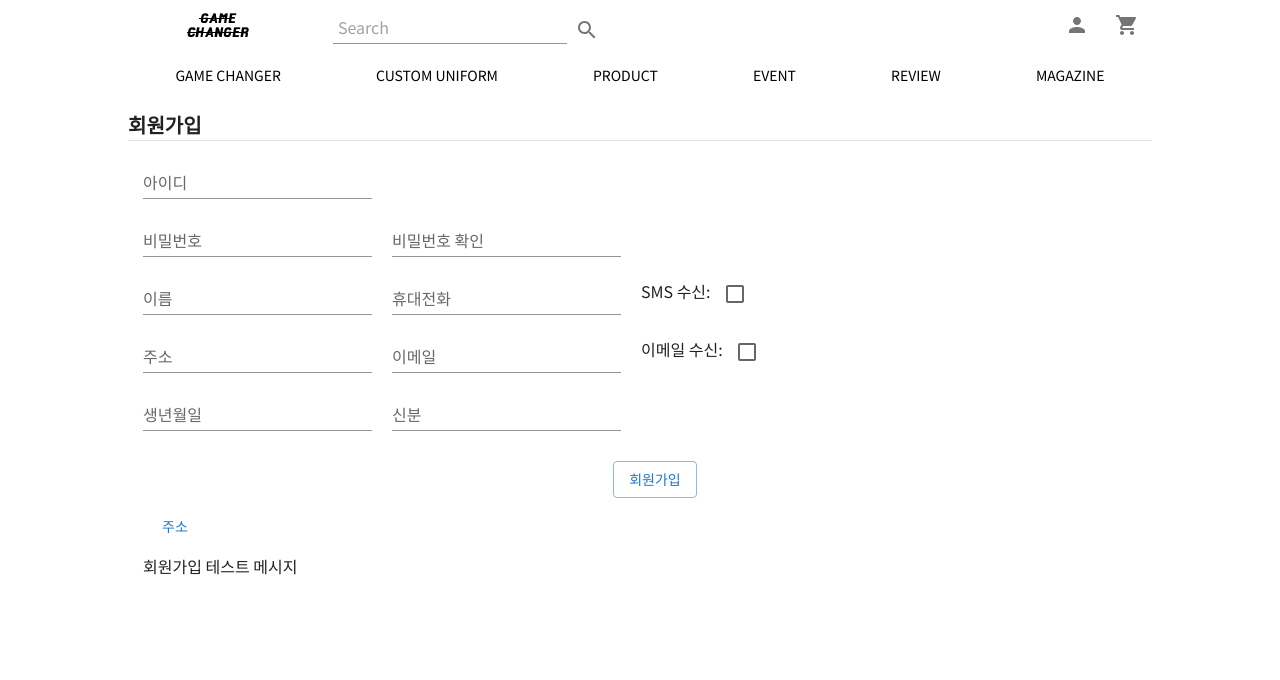
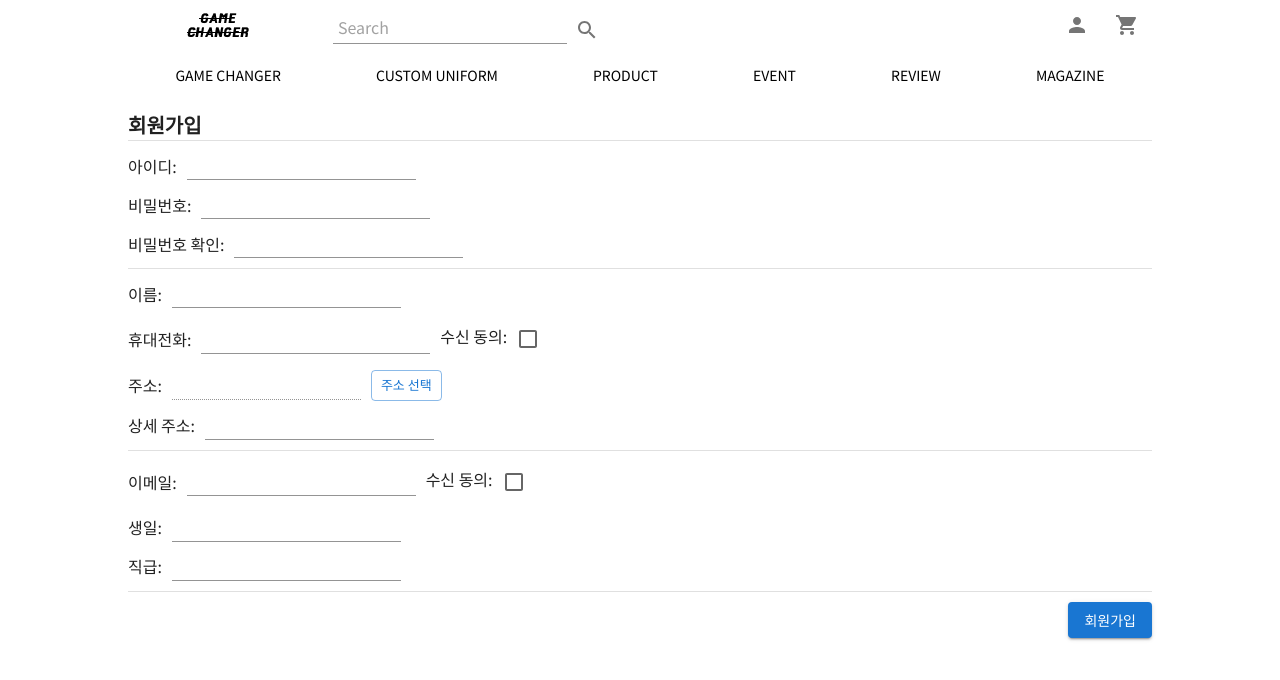
Before and after one commit to juicyaloe/changer-game, a React (Create React App) app: page /signup in a window 1280 px wide. Shown: the top 680 px of the page. Built offline with nearby package versions, Linux system fonts and the light colour scheme.

Commit message:
회원가입 구현

```diff
--- a/src/App.js
+++ b/src/App.js
@@ -28,10 +28,12 @@ import MyPage from './pages/mypage/mypage';
 import Cart from './pages/cart/cart';
 import Login from './pages/mypage/login';
 import SignUp from './pages/mypage/signup';
+import Popup from './components/common/popup';
 
 function App() {
   return (
     <Fragment>
+      <Popup />
       <CssBaseline />
       <TopBar />
       <Routes>
--- /dev/null
+++ b/src/components/common/normalTextField.tsx
@@ -0,0 +1,87 @@
+import TextField from '@mui/material/TextField';
+import Button from '@mui/material/Button';
+
+import styled from '@emotion/styled';
+
+import DaumPostcode from 'react-daum-postcode';
+import { useState } from 'react';
+
+const NormalTextFieldWrap = styled.div`
+  display: flex;
+  flex-direction: row;
+  align-items: center;
+
+  gap: 10px;
+`;
+
+const AddressPopup = styled.aside`
+  position: fixed;
+  top: 50%;
+  left: 50%;
+  transform: translate(-50%, -50%);
+
+  width: 80%;
+
+  z-index: 10;
+
+  border: 1px solid gray;
+`;
+
+type NormalTextFieldMode = 'password' | 'address' | 'none';
+
+interface NormalTextFieldType {
+  id: string;
+  text: string;
+  value: string;
+  onChangeValue: React.Dispatch<React.SetStateAction<string>>;
+  mode?: NormalTextFieldMode;
+}
+
+export default function NormalTextField({
+  id,
+  text,
+  value,
+  onChangeValue,
+  mode = 'none',
+}: NormalTextFieldType) {
+  const [isOpen, setOpen] = useState<boolean>(false);
+
+  const addressSelected = (data: any) => {
+    const roadAddress = data.roadAddress;
+    const zonecode = data.zonecode;
+    const bildingName = data.buildingName;
+
+    onChangeValue(`${roadAddress} (${bildingName}, ${zonecode})`);
+    setOpen(false);
+  };
+
+  return (
+    <NormalTextFieldWrap>
+      <label htmlFor={id}>{text}:</label>
+      <TextField
+        hiddenLabel
+        multiline={mode === 'address' ? true : false}
+        disabled={mode === 'address' ? true : false}
+        id={id}
+        size="small"
+        variant="standard"
+        type={mode === 'password' ? 'password' : ''}
+        value={value}
+        onChange={(e) => onChangeValue(e.target.value)}
+      />
+      {mode === 'address' && (
+        <Button variant="outlined" size="small" onClick={() => setOpen(true)}>
+          주소 선택
+        </Button>
+      )}
+      {isOpen && (
+        <AddressPopup>
+          <DaumPostcode
+            onComplete={addressSelected}
+            autoClose={false}
+          ></DaumPostcode>
+        </AddressPopup>
+      )}
+    </NormalTextFieldWrap>
+  );
+}
--- /dev/null
+++ b/src/components/common/popup.tsx
@@ -0,0 +1,112 @@
+import { useDispatch, useSelector } from 'react-redux';
+import { RootState } from '../../store/store';
+import { close } from '../../store/popupSlice';
+
+import Divider from '@mui/material/Divider';
+import Button from '@mui/material/Button';
+
+import styled from '@emotion/styled';
+import { useNavigate } from 'react-router-dom';
+
+const PopupWrap = styled.div`
+  background-color: rgba(0, 0, 0, 0.3);
+  justify-content: center;
+  align-items: center;
+  position: fixed;
+  top: 0;
+  left: 0;
+  right: 0;
+  bottom: 0;
+
+  padding: 15px;
+
+  z-index: 100;
+
+  display: flex;
+  flex-direction: row;
+  justify-content: center;
+  align-items: center;
+`;
+
+const MainBox = styled.div`
+  display: flex;
+  flex-direction: column;
+  justify-content: flex-start;
+  align-items: center;
+
+  width: 100%;
+  max-width: 400px;
+  border-radius: 10px;
+  overflow: hidden;
+  background-color: white;
+
+  height: 250px;
+
+  box-shadow: 5px 10px 10px 1px rgba(0, 0, 0, 0.3);
+`;
+
+const PopupTitle = styled.div`
+  padding-top: 15px;
+  padding-bottom: 5px;
+
+  text-align: center;
+  font-size: 1.5rem;
+  font-weight: bold;
+`;
+
+const PopupContent = styled.div`
+  padding: 10px;
+
+  text-align: center;
+  white-space: pre-line;
+`;
+
+const PopupButtonWrap = styled.div`
+  margin-top: auto;
+  padding-bottom: 10px;
+
+  display: flex;
+  flex-direction: row;
+  justify-content: flex-end;
+  align-items: flex-end;
+
+  gap: 20px;
+`;
+
+export default function Popup() {
+  const navigate = useNavigate();
+
+  const isActive = useSelector((state: RootState) => state.popup.isActive);
+  const title = useSelector((state: RootState) => state.popup.title);
+  const content = useSelector((state: RootState) => state.popup.content);
+
+  const navigateUrl = useSelector(
+    (state: RootState) => state.popup.navigateUrl
+  );
+
+  const closeFunc = navigateUrl
+    ? () => {
+        dispatch(close());
+        navigate(navigateUrl);
+      }
+    : () => dispatch(close());
+
+  const dispatch = useDispatch();
+
+  return (
+    isActive && (
+      <PopupWrap>
+        <MainBox>
+          <PopupTitle>{title}</PopupTitle>
+          <Divider sx={{ width: '90%' }} />
+          <PopupContent>{content}</PopupContent>
+          <PopupButtonWrap>
+            <Button variant="outlined" onClick={closeFunc}>
+              확인
+            </Button>
+          </PopupButtonWrap>
+        </MainBox>
+      </PopupWrap>
+    )
+  );
+}
--- a/src/module/api.ts
+++ b/src/module/api.ts
@@ -1,4 +1,4 @@
-import { controlError } from './common';
+import { controlError, SignupControlError } from './common';
 
 export async function login(userid: string, password: string) {
   const response = await fetch(
@@ -52,7 +52,7 @@ export async function signup(
     }
   );
 
-  return controlError(response, 201);
+  return SignupControlError(response);
 }
 
 export async function fetchImgList() {
--- a/src/module/common.ts
+++ b/src/module/common.ts
@@ -2,20 +2,36 @@ export async function controlError(
   response: Response,
   success_code: number = 200
 ) {
-  console.log(response, 'response');
   if (response.status === success_code) {
     return await response.json();
   }
 
-  // TODO: 회원가입 용 분리
-  if (response.status === 400) {
-    const errData = await response.json();
-    throw Error(JSON.stringify(errData));
+  if (response.status === 401) {
+    throw Error('AuthError');
   }
 
-  if (response.status === 401) {
-    throw Error('로그인을 해주세요');
+  throw Error('NetworkError');
+}
+
+export async function SignupControlError(response: Response) {
+  if (response.status === 201) {
+    return await response.json();
   }
 
-  throw Error('Error');
+  if (response.status === 400) {
+    const json: Object = await response.json();
+    console.log(json);
+
+    if (json.hasOwnProperty('userid')) {
+      throw Error('userid');
+    } else if (json.hasOwnProperty('phone')) {
+      throw Error('phone');
+    } else if (json.hasOwnProperty('email')) {
+      throw Error('email');
+    } else if (json.hasOwnProperty('date_of_birth')) {
+      throw Error('birth');
+    }
+  }
+
+  throw Error('NetworkError');
 }
--- a/src/pages/mypage/signup.tsx
+++ b/src/pages/mypage/signup.tsx
@@ -1,20 +1,22 @@
+import { useState } from 'react';
+import { useNavigate } from 'react-router-dom';
+
+import { signup } from '../../module/api';
+
+import { open, close } from '../../store/popupSlice';
+
 import BasicStructure from '../../components/structure/basicStructure';
-import TextField from '@mui/material/TextField';
 import Divider from '@mui/material/Divider';
 import styled from '@emotion/styled';
 import Button from '@mui/material/Button';
 import Checkbox from '@mui/material/Checkbox';
-import { useState } from 'react';
 
-import { signup } from '../../module/api';
-import { useNavigate } from 'react-router-dom';
-
-import DaumPostcode from 'react-daum-postcode';
+import NormalTextField from '../../components/common/normalTextField';
+import { useDispatch } from 'react-redux';
 
 const SignUpWrap = styled.div`
   width: 100%;
   padding-top: 10px;
-  margin-left: 15px;
 
   display: flex;
   flex-direction: column;
@@ -34,29 +36,25 @@ const SignUpText = styled.span`
 const RowWrap = styled.div`
   display: flex;
   flex-direction: row;
-  justify-content: flex-start;
   align-items: center;
-
-  gap: 20px;
 `;
 
-const CheckBoxWrap = styled.div`
+const SignupButton = styled(Button)`
   align-self: flex-end;
-`;
-
-const CustomButton = styled(Button)`
-  align-self: center;
-  margin-top: 20px;
 `;
 
 export default function SignUp() {
   const navigate = useNavigate();
+  const dispatch = useDispatch();
+
   const [id, setId] = useState<string>('');
   const [password, setPassword] = useState<string>('');
   const [password2, setPassword2] = useState<string>('');
+
   const [name, setName] = useState<string>('');
   const [phone, setPhone] = useState<string>('');
   const [address, setAddress] = useState<string>('');
+  const [detailAddress, setDetailAddress] = useState<string>('');
   const [email, setEmail] = useState<string>('');
   const [birth, setBirth] = useState<string>('');
   const [level, setLevel] = useState<string>('');
@@ -64,17 +62,61 @@ export default function SignUp() {
   const [phoneCheck, setPhoneCheck] = useState<boolean>(false);
   const [emailCheck, setEmailCheck] = useState<boolean>(false);
 
-  // TODO: 메시지 제거
-  const [msg, setmsg] = useState<string>('회원가입 테스트 메시지');
+  const validation = (): boolean => {
+    const phoneReg = /^01([0|1|6|7|8|9])-?([0-9]{3,4})-?([0-9]{4})$/;
+    const emailReg =
+      /^[0-9a-zA-Z]([-_\.]?[0-9a-zA-Z])*@[0-9a-zA-Z]([-_\.]?[0-9a-zA-Z])*\.[a-zA-Z]{2,3}$/;
+    const dateReg = /^([0-9]{4})-([0-9]{2})-([0-9]{2})$/;
 
-  const [postopen, setpostopen] = useState<boolean>(false);
+    const popupAction = () => {
+      console.log('id');
+      dispatch(close());
+    };
 
-  const signUpButtonClicked = () => {
+    if (id.length < 3) {
+      dispatch(open({ content: '아이디를 3자 이상 입력해주세요.' }));
+      return false;
+    } else if (password.length < 8) {
+      dispatch(open({ content: '비밀번호를 8자 이상 입력해주세요.' }));
+      return false;
+    } else if (password !== password2) {
+      dispatch(open({ content: '비밀번호가 일치하지 않습니다.' }));
+      return false;
+    } else if (name.length < 2) {
+      dispatch(open({ content: '이름을 입력해 주세요.' }));
+      return false;
+    } else if (!phoneReg.test(phone)) {
+      dispatch(open({ content: '올바른 핸드폰 번호를 입력해 주세요.' }));
+      return false;
+    } else if (address.length < 1) {
+      dispatch(open({ content: '주소를 선택해 주세요.' }));
+      return false;
+    } else if (detailAddress.length < 1) {
+      dispatch(open({ content: '상세 주소를 입력해 주세요.' }));
+      return false;
+    } else if (!emailReg.test(email)) {
+      dispatch(open({ content: '올바른 이메일을 입력해 주세요.' }));
+      return false;
+    } else if (!dateReg.test(birth)) {
+      dispatch(open({ content: 'YYYY-MM-DD 형식으로 생일을 입력해 주세요.' }));
+      return false;
+    } else if (level.length < 1) {
+      dispatch(open({ content: '직급을 입력해 주세요.' }));
+      return false;
+    }
+
+    return true;
+  };
+
+  const signupButtonClicked = () => {
+    const isSuccess = validation();
+
+    if (isSuccess) {
       signup(
         id,
         password,
         name,
-      address,
+        address + ' ' + detailAddress,
         phone,
         phoneCheck,
         email,
@@ -82,12 +124,55 @@ export default function SignUp() {
         birth,
         level
       )
-      .then((json) => {
-        navigate('/login');
+        .then((response) => {
+          dispatch(
+            open({
+              content:
+                '회원가입에 성공했습니다!\n해당 아이디로 로그인 해주세요.',
+              navigateUrl: '/login',
+            })
+          );
         })
         .catch((err: Error) => {
-        setmsg(err.message);
+          switch (err.message) {
+            case 'userid':
+              dispatch(
+                open({
+                  content:
+                    '이미 존재하는 아이디입니다.\n다른 아이디를 입력해 주세요.',
+                })
+              );
+              break;
+            case 'phone':
+              dispatch(
+                open({
+                  content:
+                    '이미 가입된 핸드폰 번호입니다.\n다른 핸드폰 번호를 입력해 주세요.',
+                })
+              );
+              break;
+            case 'email':
+              dispatch(
+                open({
+                  content:
+                    '이미 등록되어 있는 이메일입니다.\n다른 이메일을 입력해 주세요.',
+                })
+              );
+              break;
+            case 'birth':
+              dispatch(
+                open({
+                  content:
+                    '올바르지 않은 생일입니다.\n정확한 생일을 입력해 주세요.',
+                })
+              );
+              break;
+            default:
+              dispatch(open({}));
+              break;
+          }
         });
+    }
   };
 
   return (
@@ -95,104 +180,97 @@ export default function SignUp() {
       <SignUpText>회원가입</SignUpText>
       <Divider />
       <SignUpWrap>
-        <TextField
-          error={false}
+        <NormalTextField
+          id="id"
+          text="아이디"
           value={id}
-          onChange={(e) => setId(e.target.value)}
-          label="아이디"
-          variant="standard"
+          onChangeValue={setId}
+        />
+        <NormalTextField
+          id="password"
+          text="비밀번호"
+          value={password}
+          onChangeValue={setPassword}
+          mode="password"
+        />
+        <NormalTextField
+          id="password2"
+          text="비밀번호 확인"
+          value={password2}
+          onChangeValue={setPassword2}
+          mode="password"
+        />
+        <Divider sx={{ width: '100%' }} />
+        <NormalTextField
+          id="name"
+          text="이름"
+          value={name}
+          onChangeValue={setName}
         />
         <RowWrap>
-          <TextField
-            error={false}
-            value={password}
-            onChange={(e) => setPassword(e.target.value)}
-            label="비밀번호"
-            variant="standard"
+          <NormalTextField
+            id="phone"
+            text="휴대전화"
+            value={phone}
+            onChangeValue={setPhone}
           />
-          <TextField
-            error={false}
-            value={password2}
-            onChange={(e) => setPassword2(e.target.value)}
-            label="비밀번호 확인"
-            variant="standard"
-          />
-        </RowWrap>
-        <RowWrap>
-          <TextField
-            error={false}
-            value={name}
-            onChange={(e) => setName(e.target.value)}
-            label="이름"
-            variant="standard"
-          />
-          <TextField
-            error={false}
-            value={phone}
-            onChange={(e) => setPhone(e.target.value)}
-            label="휴대전화"
-            variant="standard"
-          />
-          <CheckBoxWrap>
-            SMS 수신:{' '}
+          <div style={{ marginLeft: '10px' }}>
+            <label htmlFor="phone-check">수신 동의:</label>
             <Checkbox
+              id="phone-check"
               checked={phoneCheck}
               onChange={(e) => setPhoneCheck(e.target.checked)}
             />
-          </CheckBoxWrap>
+          </div>
         </RowWrap>
+
+        <NormalTextField
+          id="address"
+          text="주소"
+          value={address}
+          onChangeValue={setAddress}
+          mode="address"
+        />
+        <NormalTextField
+          id="detail-address"
+          text="상세 주소"
+          value={detailAddress}
+          onChangeValue={setDetailAddress}
+        />
+        <Divider sx={{ width: '100%' }} />
         <RowWrap>
-          <TextField
-            error={false}
-            value={address}
-            onChange={(e) => setAddress(e.target.value)}
-            label="주소"
-            variant="standard"
+          <NormalTextField
+            id="email"
+            text="이메일"
+            value={email}
+            onChangeValue={setEmail}
           />
-          <TextField
-            error={false}
-            value={email}
-            onChange={(e) => setEmail(e.target.value)}
-            label="이메일"
-            variant="standard"
-          />
-          <CheckBoxWrap>
-            이메일 수신:{' '}
+          <div style={{ marginLeft: '10px' }}>
+            <label htmlFor="email-check">수신 동의:</label>
             <Checkbox
+              id="email-check"
               checked={emailCheck}
               onChange={(e) => setEmailCheck(e.target.checked)}
             />
-          </CheckBoxWrap>
-        </RowWrap>
-        <RowWrap>
-          <TextField
-            error={false}
-            value={birth}
-            onChange={(e) => setBirth(e.target.value)}
-            label="생년월일"
-            variant="standard"
-          />
-          <TextField
-            error={false}
-            value={level}
-            onChange={(e) => setLevel(e.target.value)}
-            label="신분"
-            variant="standard"
-          />
+          </div>
         </RowWrap>
 
-        <CustomButton variant="outlined" onClick={signUpButtonClicked}>
+        <NormalTextField
+          id="birth"
+          text="생일"
+          value={birth}
+          onChangeValue={setBirth}
+        />
+        <NormalTextField
+          id="level"
+          text="직급"
+          value={level}
+          onChangeValue={setLevel}
+        />
+        <Divider sx={{ width: '100%' }} />
+        <SignupButton variant="contained" onClick={signupButtonClicked}>
           회원가입
-        </CustomButton>
-        <Button onClick={() => setpostopen(true)}>주소</Button>
-        {postopen && (
-          <DaumPostcode
-            onComplete={(data) => console.log(data)}
-            autoClose={false}
-            style={{ height: '1000px' }}
-          ></DaumPostcode>
-        )}
-        {msg}
+        </SignupButton>
       </SignUpWrap>
     </BasicStructure>
   );
--- a/src/store/popupSlice.ts
+++ b/src/store/popupSlice.ts
@@ -5,6 +5,9 @@ import type { PayloadAction } from '@reduxjs/toolkit';
 
 interface PopupState {
   isActive: boolean;
+  title: string;
+  content: string;
+  navigateUrl?: string;
 }
 
 const initialState = { isActive: false } as PopupState;
@@ -13,8 +16,20 @@ const popupSlice = createSlice({
   name: 'popup',
   initialState,
   reducers: {
-    open(state) {
+    open(
+      state,
+      action: PayloadAction<{
+        title?: string;
+        content?: string;
+        navigateUrl?: string;
+      }>
+    ) {
       state.isActive = true;
+      state.title = action.payload.title ?? '알림';
+      state.content =
+        action.payload.content ??
+        `일시적인 오류가 발생했습니다.\n잠시 후에 시도해주세요.`;
+      state.navigateUrl = action.payload.navigateUrl;
     },
     close(state) {
       state.isActive = false;
```
Lines whose indentation alone changed are shown as unchanged.
